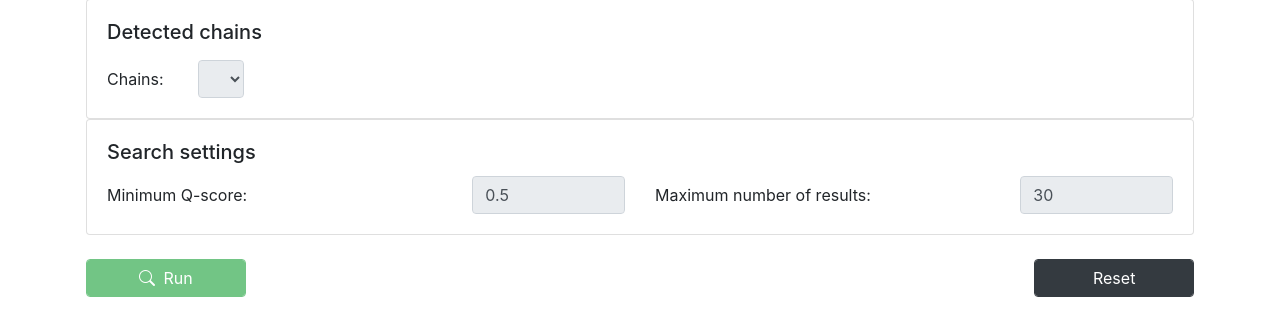
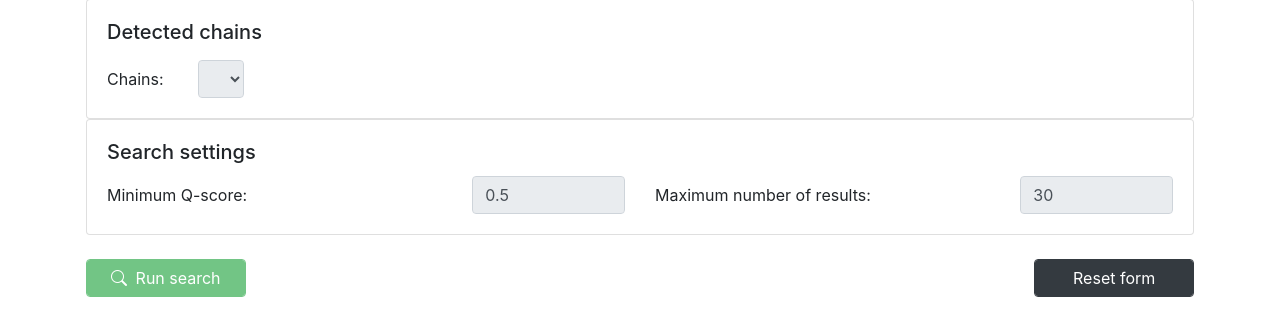
Before and after one commit to JakubOrsula/ProteinSearch, a Flask app: page / in a window 1280 px wide. Shown: the part 658-971 px from the top of the page. Run offline with Flask 2, Linux system fonts and the light colour scheme; lists and menus that the app fills with data are empty; parts of the project's set-up code (start-up, migrations or seed data) failed here and were passed over; some libraries are stand-ins or nearby versions.

Commit message:
Improve button names

```diff
--- a/app/templates/index.html
+++ b/app/templates/index.html
@@ -217,14 +217,14 @@
         <input type="hidden" name="uploaded" id="uploaded" value="{{ uploaded }}">
 
         <div class="row pt-4">
-            <div class="col-12 col-sm-3 col-lg-2 pb-2 pb-sm-0">
+            <div class="col-12 col-sm-4 col-md-3 col-xl-2 pb-2 pb-sm-0">
                 <button class="btn btn-success form-control" type="submit" id="run" {% if not selected %}
-                        disabled {% endif %}><i class="bi bi-search mr-1"></i> Run
+                        disabled {% endif %}><i class="bi bi-search mr-1"></i> Run search
                 </button>
 
             </div>
-            <div class="col-12 col-sm-3 col-md-2 ml-auto pb-2 pb-sm-0 float-right">
-                <a class="btn btn-dark form-control" href="{{ url_for('index') }}">Reset</a>
+            <div class="col-12 col-sm-3 col-lg-2 ml-auto pb-2 pb-sm-0 float-right">
+                <a class="btn btn-dark form-control" href="{{ url_for('index') }}">Reset form</a>
             </div>
         </div>
     </form>
--- a/app/templates/results.html
+++ b/app/templates/results.html
@@ -74,7 +74,7 @@
     <div class="row mt-2">
         <div class="col-12 pb-2 pb-sm-0 form-inline">
             <div class="form-group mr-5">
-                <button class="btn btn-danger" id="cancel_back" disabled title="Not implemented yet">Cancel</button>
+                <button class="btn btn-danger" id="cancel_back" disabled title="Not implemented yet">Stop search</button>
             </div>
             <div class="form-group">
                 <button type="button" class="btn btn-success" data-toggle="modal" data-target="#save_query_window"
```
